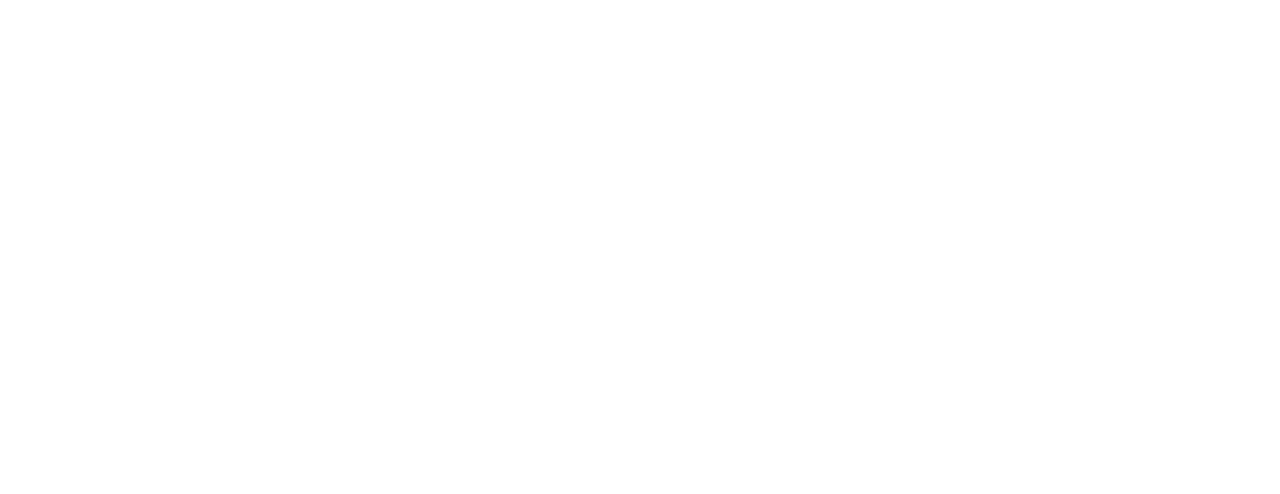
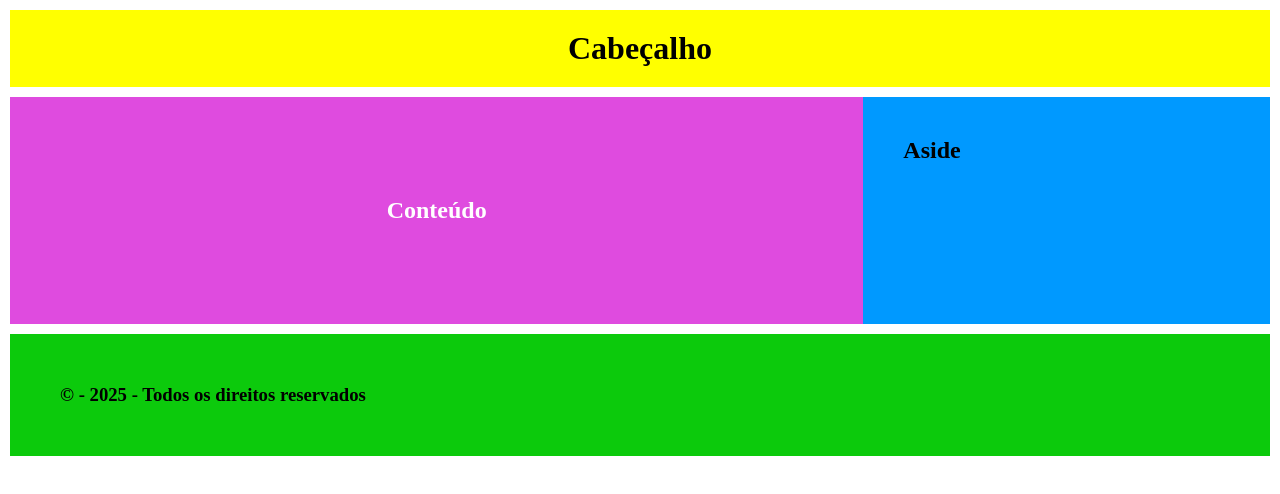
Before and after one commit to pedrofaleirosss/Aula1ESPF, a plain HTML site: page index.html in a window 1280 px wide. Drawn offline with Linux system fonts and the light colour scheme.

Commit message:
Criando o projeto semântico e estilizado

```diff
--- a/index.html
+++ b/index.html
@@ -4,6 +4,29 @@
     <meta charset="UTF-8" />
     <meta name="viewport" content="width=device-width, initial-scale=1.0" />
     <title>Projeto 1</title>
+    <link rel="stylesheet" href="./src/css/estilo.css" />
   </head>
-  <body></body>
+  <body>
+    <div id="container">
+      <header>
+        <h1>Cabeçalho</h1>
+      </header>
+
+      <main id="containerAside">
+        <section id="conteudo">
+          <article>
+            <h2>Conteúdo</h2>
+          </article>
+        </section>
+
+        <aside>
+          <h2>Aside</h2>
+        </aside>
+      </main>
+
+      <footer>
+        <h3>&copy; - 2025 - Todos os direitos reservados</h3>
+      </footer>
+    </div>
+  </body>
 </html>
--- a/src/css/estilo.css
+++ b/src/css/estilo.css
@@ -0,0 +1,69 @@
+* {
+  margin: 0;
+  padding: 0;
+  box-sizing: border-box;
+}
+
+body {
+  background: transparent;
+}
+
+#container {
+  display: flex;
+  flex-direction: column;
+  gap: 10px;
+  padding: 10px;
+}
+
+header {
+  background: yellow;
+  text-align: center;
+  padding: 20px;
+}
+
+#containerAsilde {
+  width: 100%;
+}
+
+#conteudo {
+  background-color: rgb(223, 75, 223);
+  color: white;
+  text-align: center;
+  padding: 100px;
+  flex: 2;
+}
+
+#conteudo article {
+  display: flex;
+  flex-direction: column;
+  align-items: center;
+}
+
+aside {
+  background-color: rgb(0, 153, 255);
+  padding: 40px;
+  flex: 1;
+}
+
+footer {
+  background-color: rgb(12, 202, 12);
+  padding: 50px;
+}
+
+@media (min-width: 700px) {
+  #container {
+    flex-direction: column;
+  }
+
+  #containerAside {
+    display: flex;
+  }
+
+  #conteudo {
+    flex: 2;
+  }
+
+  aside {
+    flex: 1;
+  }
+}
```
